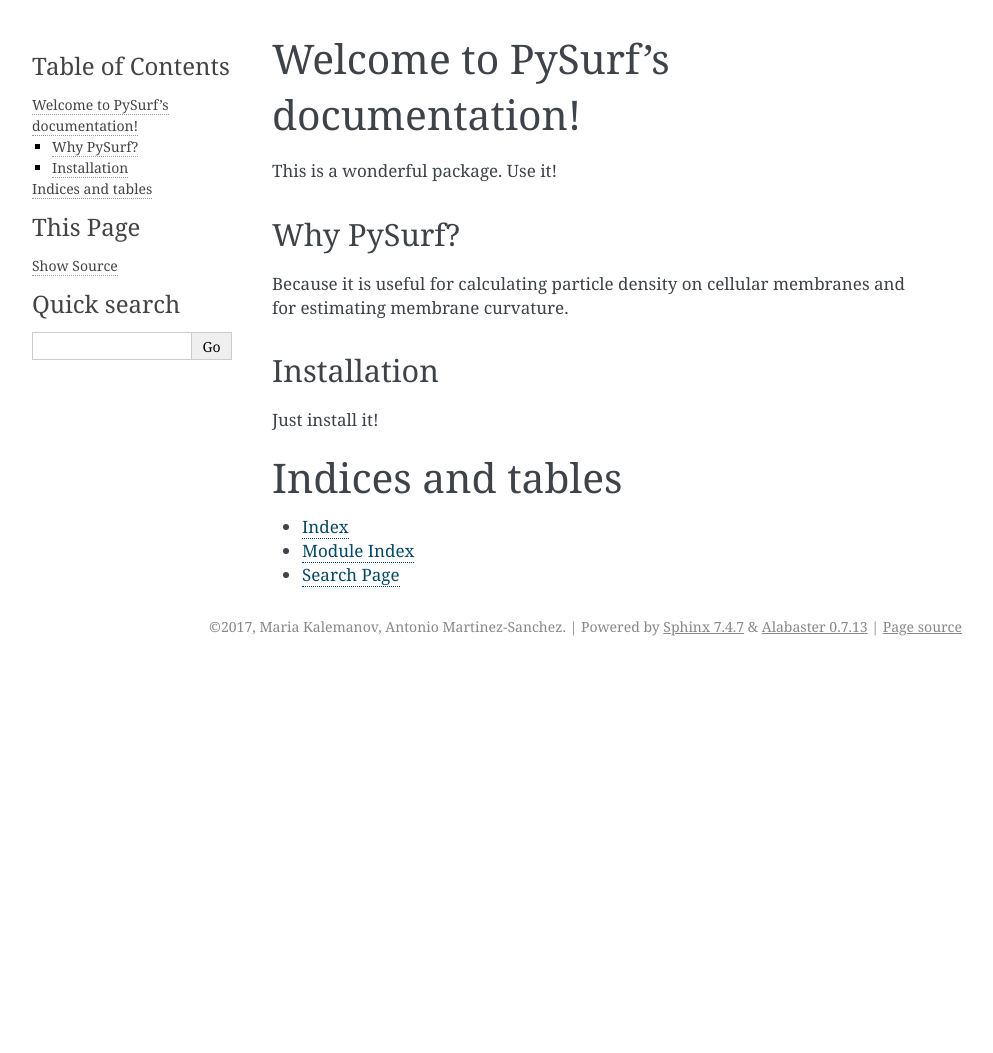
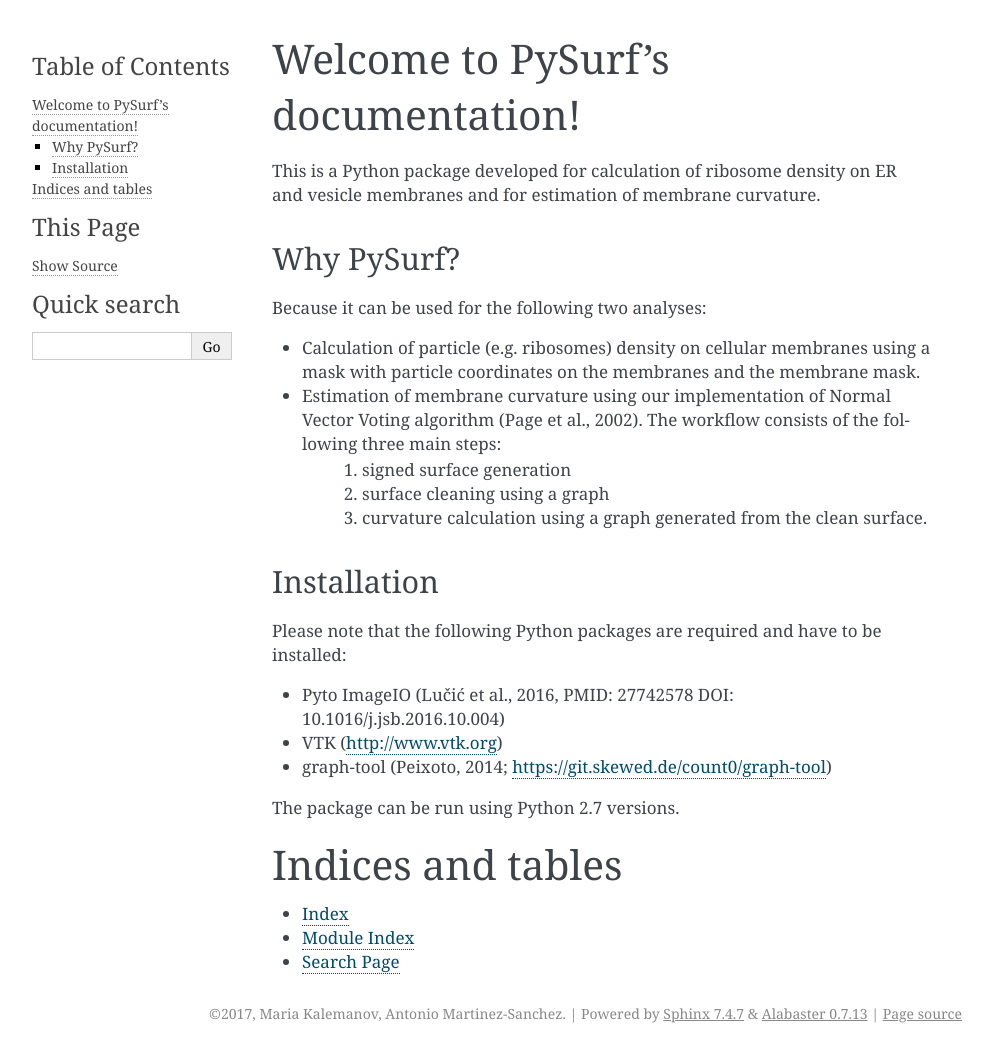
Before and after one commit to kalemaria/pycurv, a Sphinx documentation site: the page built from docs/index.rst, in a window 1280 px wide. Shown: the whole page, without its empty margins (148-1141 px from the left). Built offline with Sphinx 7.4.7, drawn with Linux system fonts in a browser that asks for light colours; before the commit the page ends 900 px from its top, so only the background shows below that.

Commit message:
Fixed the Sphinx warning that modules.rst is not included in any toctree, extended information about PySurf in index.rst

```diff
--- a/docs/_static/modules.rst
+++ b/docs/_static/modules.rst
@@ -1,3 +1,5 @@
+:orphan:
+
 pysurf_compact
 ==============
 
--- a/docs/index.rst
+++ b/docs/index.rst
@@ -6,22 +6,36 @@
 Welcome to PySurf's documentation!
 ==================================
 
-This is a wonderful package. Use it!
+This is a Python package developed for calculation of ribosome density on ER and vesicle membranes and for estimation of membrane curvature.
 
 Why PySurf?
 +++++++++++
 
-Because it is useful for calculating particle density on cellular membranes and for estimating membrane curvature.
+Because it can be used for the following two analyses:
+
+- Calculation of particle (e.g. ribosomes) density on cellular membranes using a mask with particle coordinates on the membranes and the membrane mask.
+
+- Estimation of membrane curvature using our implementation of Normal Vector Voting algorithm (Page et al., 2002). The workflow consists of the following three main steps:
+    1. signed surface generation
+    2. surface cleaning using a graph
+    3. curvature calculation using a graph generated from the clean surface.
 
 Installation
 ++++++++++++
 
-Just install it!
+Please note that the following Python packages are required and have to be installed:
+
+- Pyto ImageIO (Lučić et al., 2016, PMID: 27742578 DOI: 10.1016/j.jsb.2016.10.004)
+
+- VTK (http://www.vtk.org)
+
+- graph-tool (Peixoto, 2014; https://git.skewed.de/count0/graph-tool)
+
+The package can be run using Python 2.7 versions.
 
 .. toctree::
    :maxdepth: 2
    :caption: Contents:
-
 
 
 Indices and tables
```
Also changed, not shown: 1 other file.
